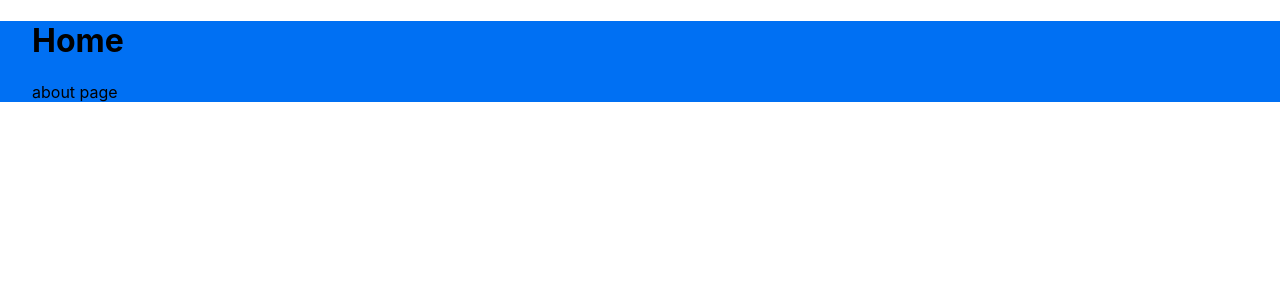
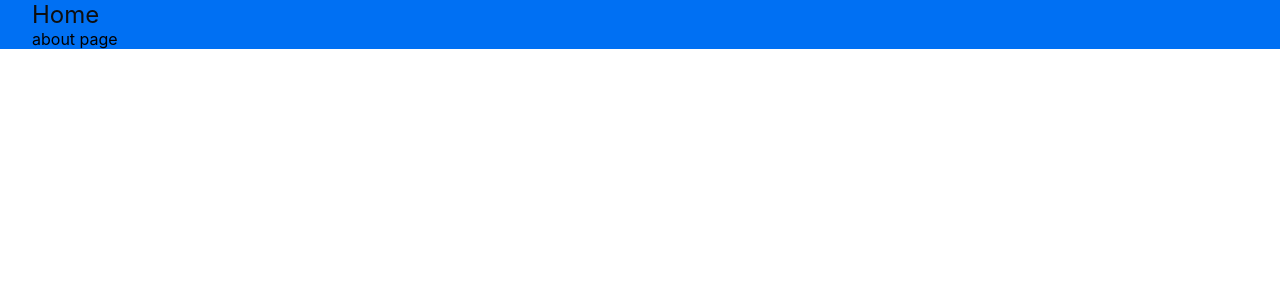
Before and after one commit to rndDesto/latihannext, a Next.js app: page / in a window 1280 px wide. Shown: the top 300 px of the page. Built offline with nearby package versions, Linux system fonts and the light colour scheme.

Commit message:
custom absolute path

```diff
--- /dev/null
+++ b/components/elements/Button/index.js
@@ -0,0 +1 @@
+export { default } from './Button';
--- /dev/null
+++ b/components/elements/Heading/Heading.jsx
@@ -0,0 +1,13 @@
+import Link from 'next/link'
+import React from 'react'
+import style from './style.module.css'
+
+const Heading = ({title}) => {
+  return (
+    <div className={style.root}>
+        {title}
+    </div>
+  )
+}
+
+export default Heading
--- /dev/null
+++ b/components/elements/Heading/index.js
@@ -0,0 +1 @@
+export { default } from './Heading';
--- /dev/null
+++ b/components/elements/Heading/style.module.css
@@ -0,0 +1,4 @@
+.root{
+    font-size: 24px;
+    color: #0e0e0e;
+}
--- a/pages/about/index.js
+++ b/pages/about/index.js
@@ -1,12 +1,12 @@
 import React from 'react'
 import Link from 'next/link'
-import Button from 'components/Button'
+import Button from 'elements/Button'
+import Heading from '@/elements/Heading'
 
 const about = () => {
   return (
     <>
-    <h1>About Page</h1>
-
+    <Heading title='About Page'/>
     <Link href="/">back to home</Link>
     <Button />
     </>
--- a/pages/index.js
+++ b/pages/index.js
@@ -1,3 +1,4 @@
+import Heading from '@/elements/Heading'
 import Head from 'next/head'
 import Link from 'next/link'
 import styles from 'styles/Home.module.css'
@@ -11,7 +12,7 @@ export default function Home() {
         <link rel="icon" href="/favicon.ico" />
       </Head>
 
-    <h1>Home</h1>
+    <Heading title='Home'/>
     <Link href="/about">about page</Link>
     </div>
   )
```
Also changed, not shown: jsconfig.json (+6 -3 lines), components/elements/Button/Button.jsx (renamed from components/Button.jsx), components/elements/Button/style.module.css (renamed from components/style.module.css).
